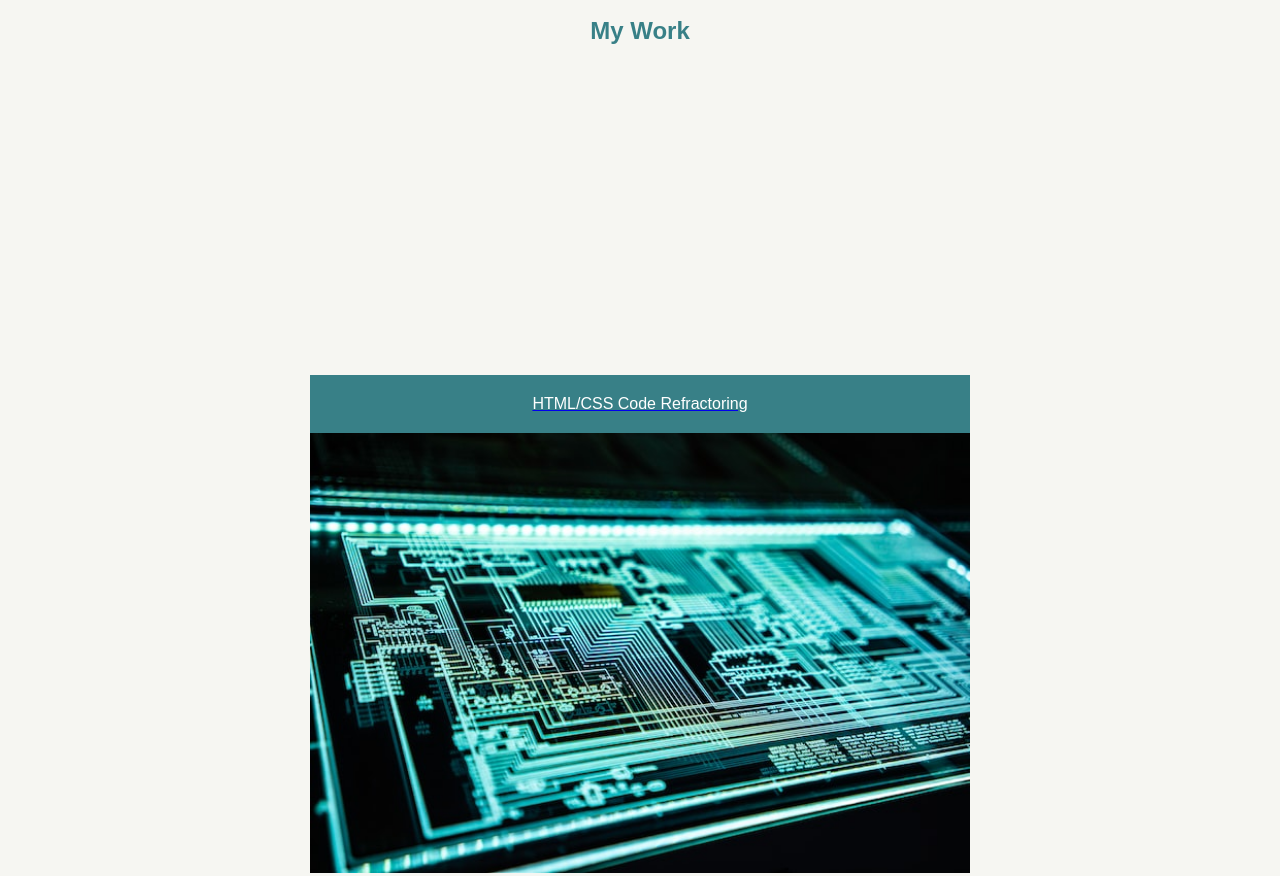
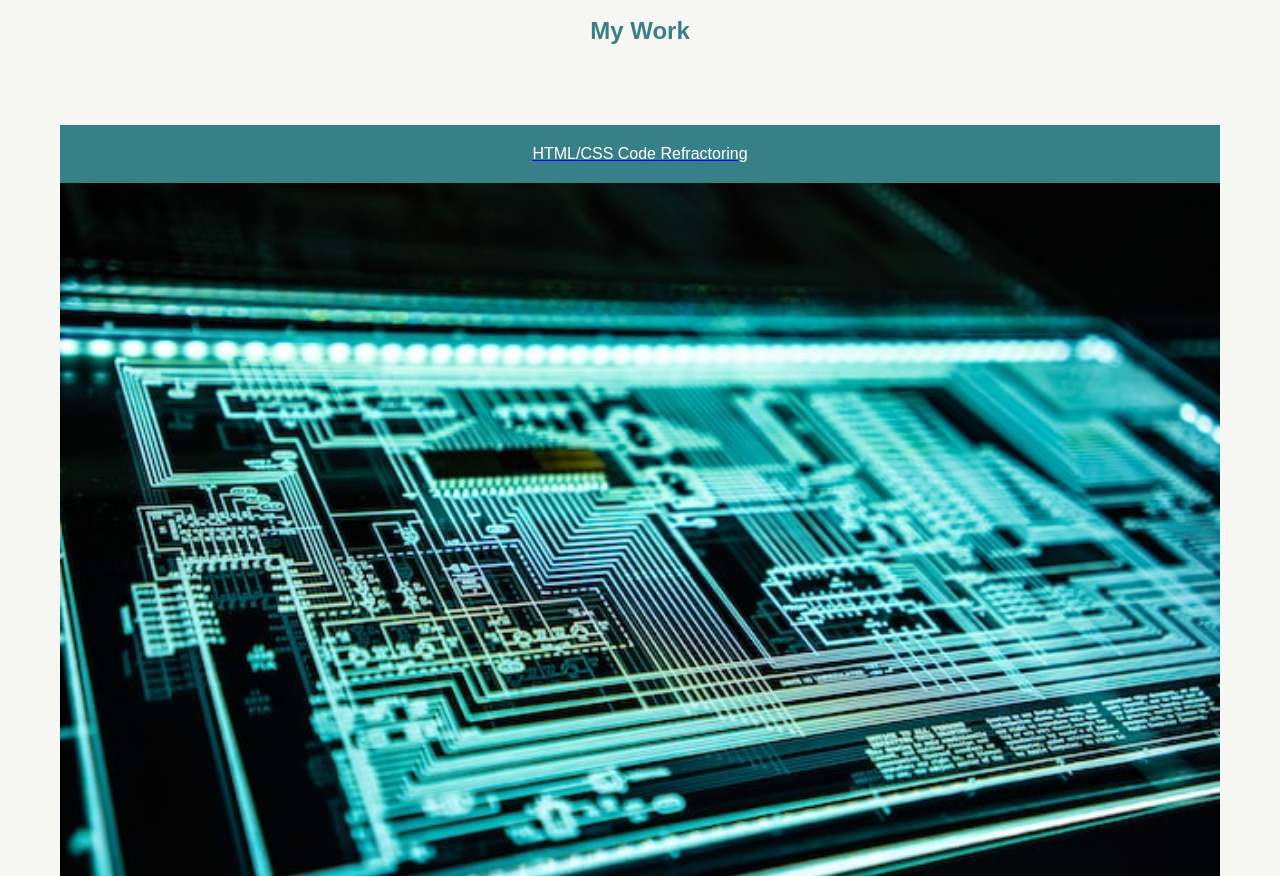
Before and after one commit to Tysonjcode/Portfolio, a plain HTML site: page index.html in a window 1280 px wide. Shown: the part 1321-2197 px from the top of the page. Drawn offline with Linux system fonts and the light colour scheme.

Commit message:
Update style.css
problem fixes

```diff
--- a/Assets/css/style.css
+++ b/Assets/css/style.css
@@ -133,7 +133,7 @@ aside {
 }
 /*my work styling*/
 .flex-container {
-  padding: 300px;
+  padding: 50px;
   display: flex;
   flex-direction: row;
   flex-wrap: wrap;
@@ -142,12 +142,12 @@ aside {
 }
 
 .flex-container section {
-  width: 500px;
+  width: 300px;
 }
 
 .flex-item-1 {
   padding: 10px;
-  flex: 2 0 100%;
+  flex: 1 0 100%;
 }
 
 .flex-item-2 {
```
